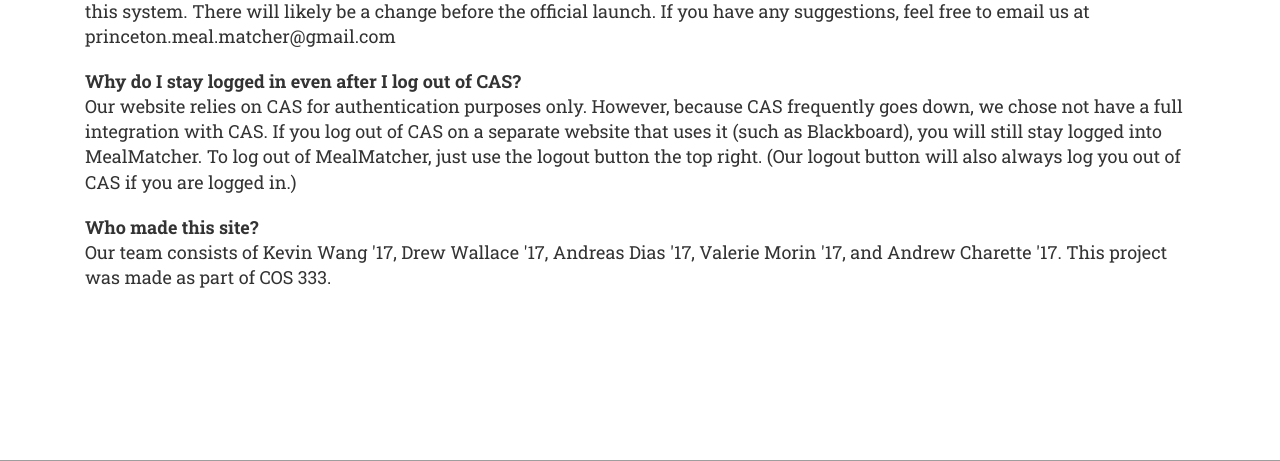
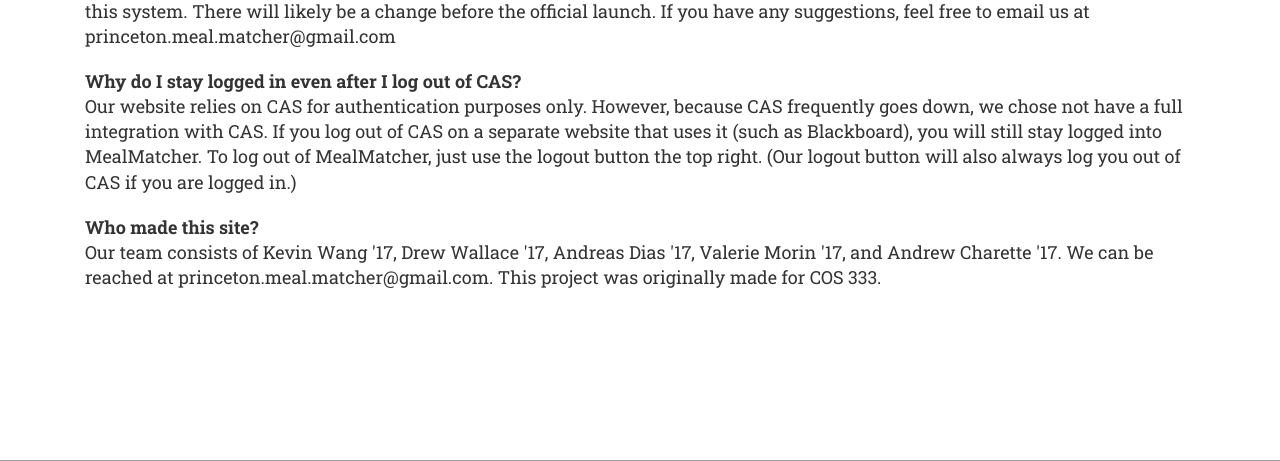
Before and after one commit to mealmatcher/mealmatcher_project, a Django app: page / in a window 1280 px wide. Shown: the part 4120-4581 px from the top of the page. Run offline with Django 3.2, Linux system fonts and the light colour scheme; some libraries are stand-ins or nearby versions; some web fonts are replaced; grey boxes are pictures that could not be loaded.

Commit message:
wording changes

```diff
--- a/templates/mealmatcher_app/index_new_replaced.html
+++ b/templates/mealmatcher_app/index_new_replaced.html
@@ -254,7 +254,7 @@
 
                     <p class="lead">
                     <b>Who made this site?</b> <br>
-                    Our team consists of Kevin Wang '17, Drew Wallace '17, Andreas Dias '17, Valerie Morin '17, and Andrew Charette '17. This project was made as part of COS 333.</p>
+                    Our team consists of Kevin Wang '17, Drew Wallace '17, Andreas Dias '17, Valerie Morin '17, and Andrew Charette '17. We can be reached at princeton.meal.matcher@gmail.com. This project was originally made for COS 333.</p>
                 </div>
             <!-- </div> -->
             <!-- /.row -->
```
